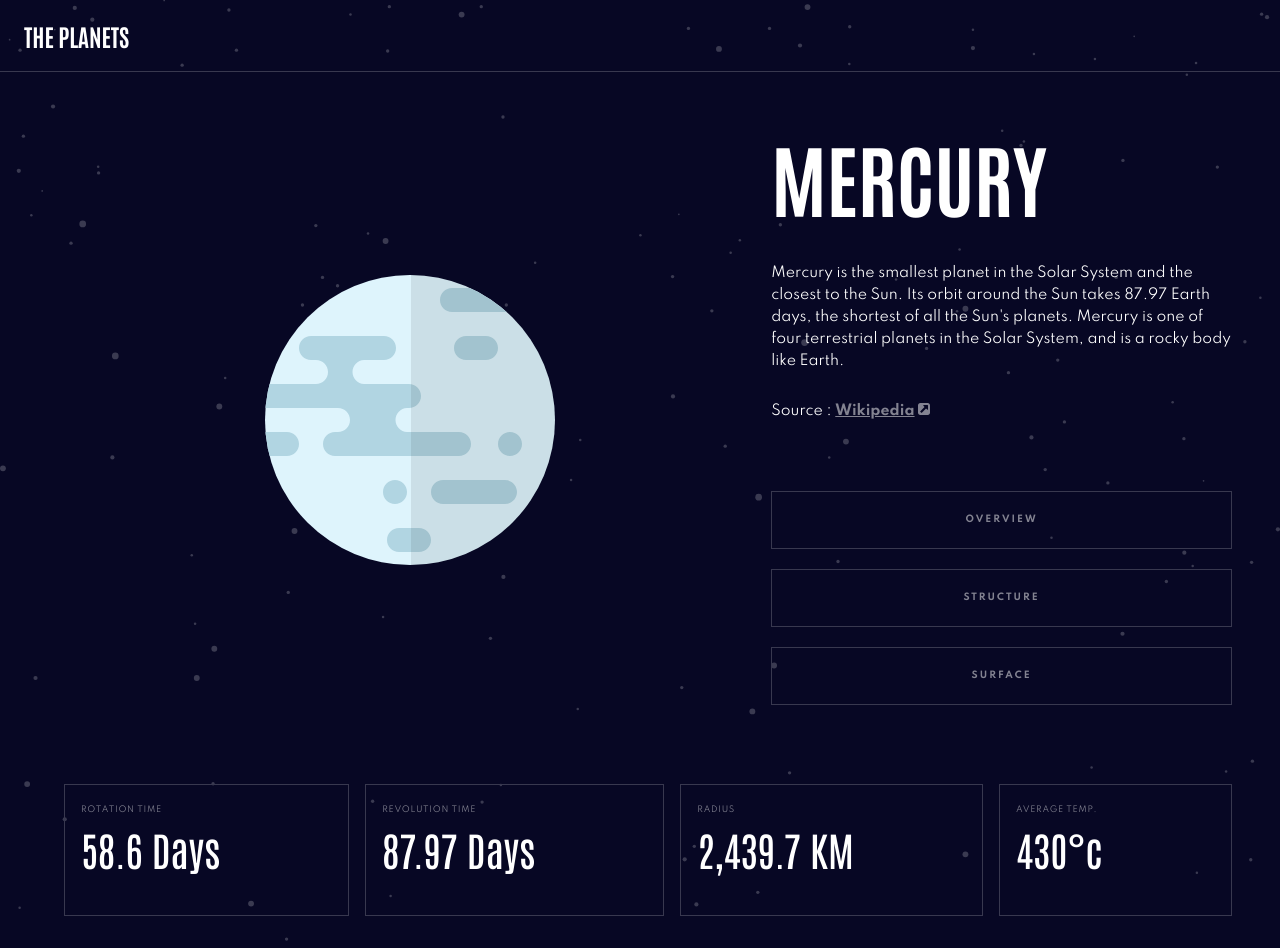
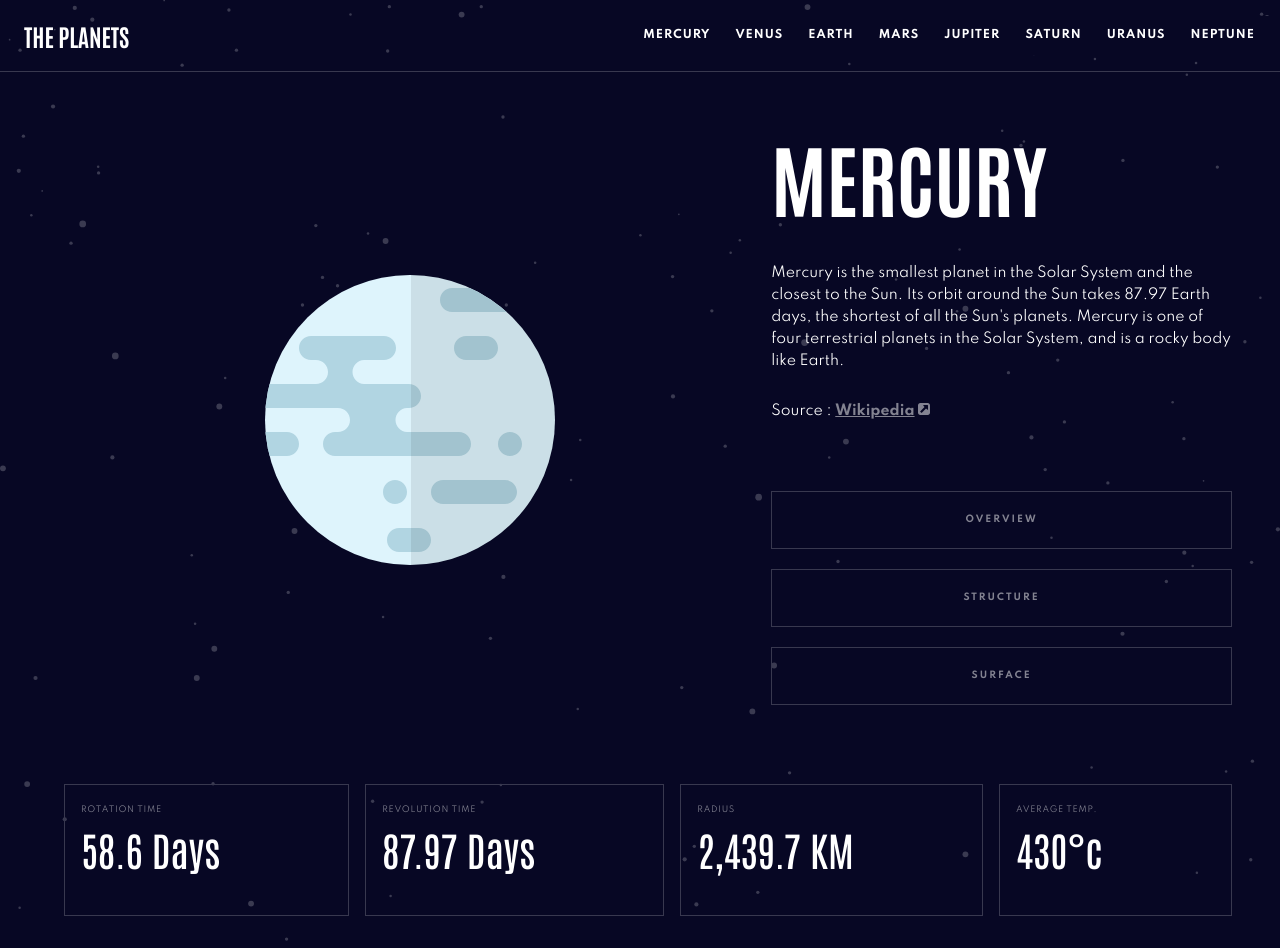
Before and after one commit to TerrenceArceo/planets-fact-site, a React (Create React App) app: page / in a window 1280 px wide. Built offline with nearby package versions, Linux system fonts and the light colour scheme.

Commit message:
added useWindowSize custom hook to keep track of the window size and use it for navigation's conditional rendering

```diff
--- a/src/MainComponents/Header.js
+++ b/src/MainComponents/Header.js
@@ -1,14 +1,18 @@
 // import hamburger from '/assets/icon-hamburger.svg'
 
-import {useState} from 'react'
+import {useState, useEffect} from 'react'
 import { Link } from 'react-router-dom'
+import useWindowSize from './useWindowSize'
 
 export default function Header(props) {
     const [isShown, setIsShown] = useState(false)
+    const size = useWindowSize()
 
     function toggleNav() {
         setIsShown(prevState => !prevState)
     }
+
+
 
     return (
         <nav className='header'>
@@ -16,7 +20,7 @@ export default function Header(props) {
                 <h2>THE PLANETS</h2>
                 <img src="/assets/icon-hamburger.svg" alt='hamburger' className="hamburger" onClick={toggleNav}/>
             </div>
-            {isShown && <ul className="header-navigation-planets">
+            {isShown || size.width >= 480 ? <ul className="header-navigation-planets">
                     <li className='planet'>
                         <span className='mercury-dot'></span>
                         <Link to="/">Mercury</Link>
@@ -57,7 +61,7 @@ export default function Header(props) {
                         <Link to="Neptune">Neptune</Link>
                         <img src='/assets/icon-chevron.svg' className='chevron' />
                     </li>
-            </ul>}
+                </ul> : null}
         </nav>
     )
 }
--- /dev/null
+++ b/src/MainComponents/useWindowSize.js
@@ -0,0 +1,28 @@
+import { useState, useEffect } from 'react'
+
+
+export default function useWindowSize() {
+    // Initialize state with undefined width/height so server and client renders match
+    // Learn more here: https://joshwcomeau.com/react/the-perils-of-rehydration/
+    const [windowSize, setWindowSize] = useState({
+      width: undefined,
+      height: undefined,
+    });
+    useEffect(() => {
+      // Handler to call on window resize
+      function handleResize() {
+        // Set window width/height to state
+        setWindowSize({
+          width: window.innerWidth,
+          height: window.innerHeight,
+        });
+      }
+      // Add event listener
+      window.addEventListener("resize", handleResize);
+      // Call handler right away so state gets updated with initial window size
+      handleResize();
+      // Remove event listener on cleanup
+      return () => window.removeEventListener("resize", handleResize);
+    }, []); // Empty array ensures that effect is only run on mount
+    return windowSize;
+  }
```
Lines whose indentation alone changed are shown as unchanged.
